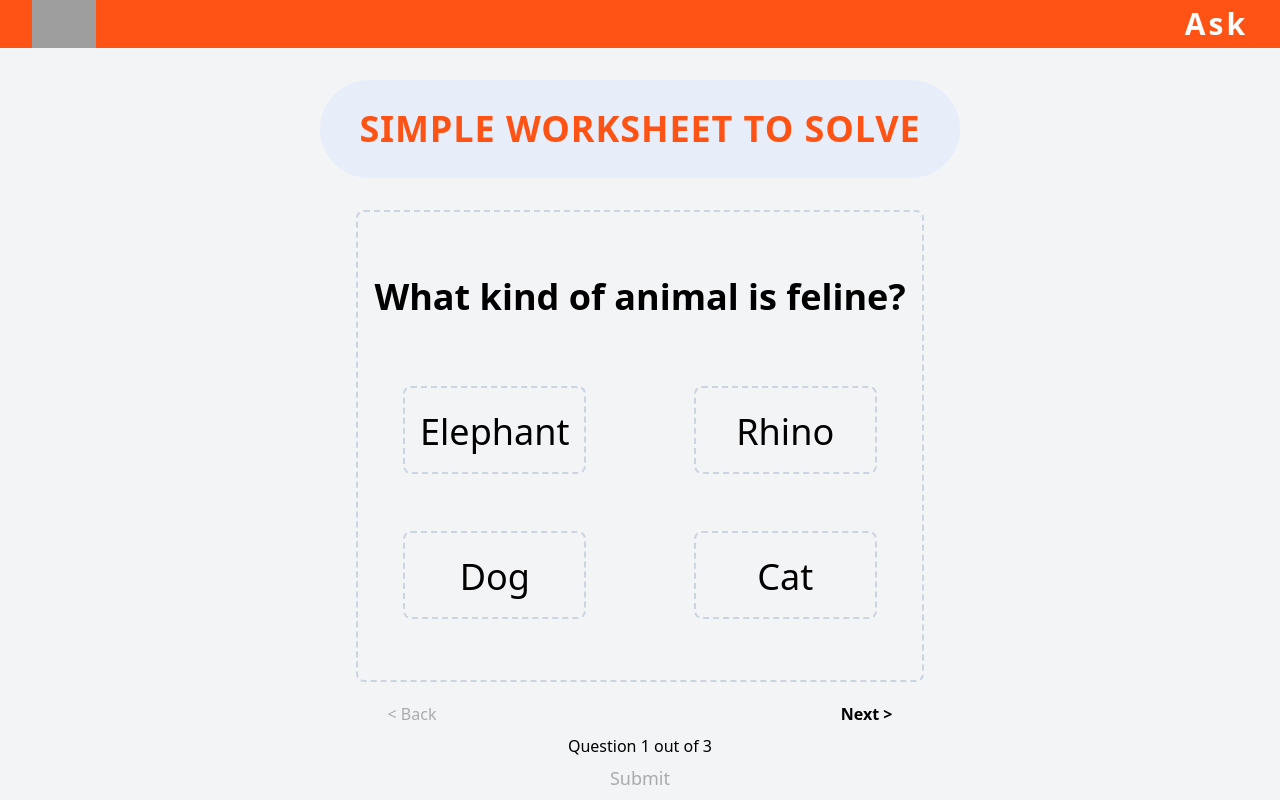
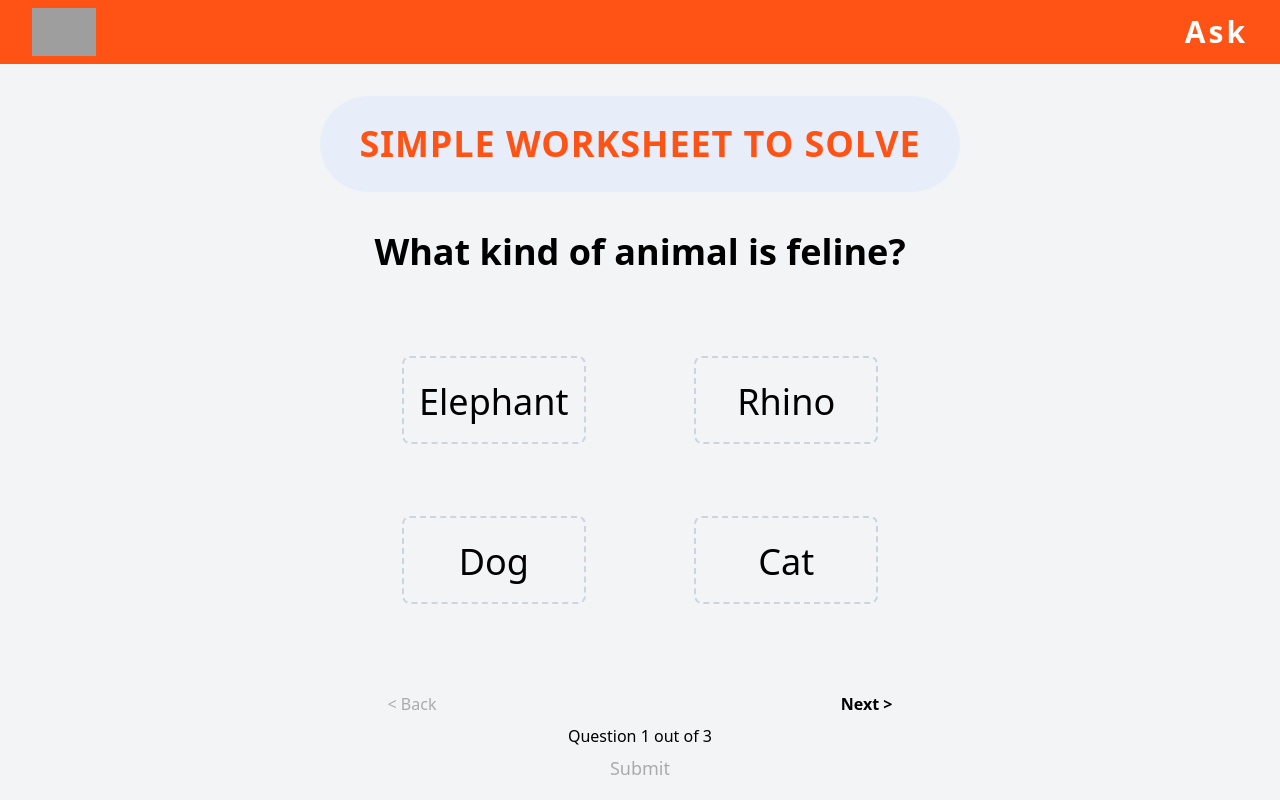
Before and after one commit to SMMalek/red-level, a React (Create React App) app: page / in a window 1280 px wide. Both pictures are taken after a click on the button "Start". Built offline with nearby package versions, Linux system fonts and the light colour scheme; grey boxes are pictures that could not be loaded.

Commit message:
fix-resp

```diff
--- a/src/App.js
+++ b/src/App.js
@@ -26,15 +26,19 @@ const App = () => {
 
   return (
     <div className="flex flex-col bg-gray-100 h-screen">
-      <Nav />
-      <Title />
+      <div className="h-1/5">
+        <Nav />
+        <Title />
+      </div>
       {start
         ?
-        <div className="h-full">
+        <div className="h-4/5">
           <Main appList={appList} reInitialize={reInitialize}/>
         </div>
         :
-        <button className={startBtnStyle} onClick={initialize}>Start</button>
+        <div className="py-40 h-4/5">
+          <button className={startBtnStyle} onClick={initialize}>Start</button>
+        </div>
       }
     </div>
   )
--- a/src/components/Choice.js
+++ b/src/components/Choice.js
@@ -6,9 +6,9 @@ import React from 'react'
       {
         props.setAnswersList(props.text,props.current)
     }
-    let btnStyle="flex m-auto w-3/6 sm:w-4/6 border-2 sm:p-5 border-dashed rounded-lg border-slate-300 hover:bg-redmenta/10 w-fit justify-center p-5 transition-all ease-in duration-200 "
+    let btnStyle="flex m-auto w-3/6 sm:w-4/6 border-2 sm:p-5 border-dashed rounded-lg border-slate-300 hover:bg-redmenta/10 justify-center p-5 transition-all ease-in duration-200 "
     if(props.selected === props.text){
-      btnStyle = "flex m-auto w-3/6 sm:w-4/6 border-2 sm:p-5  border-dashed rounded-lg border-slate-900 bg-redmenta/10 w-fit justify-center p-5 transition-all ease-in duration-200"
+      btnStyle = "flex m-auto w-3/6 sm:w-4/6 border-2 sm:p-5  border-dashed rounded-lg border-slate-900 bg-redmenta/10 justify-center p-5 transition-all ease-in duration-200"
     }
 
     return (
--- a/src/components/Main.js
+++ b/src/components/Main.js
@@ -42,7 +42,7 @@ import Results from './Results.js'
         {!isSubmitted
           ?
             <div className="flex flex-col h-full md:w-4/6 m-auto">
-            <div className="flex flex-col  m-auto h-4/5  w-4/6 border-2 border-dashed rounded-lg border-slate-300">
+            <div className="flex flex-col  m-auto h-4/5  w-4/6">
               <Question questions={props.appList} current={current} />
               <Choices questions={props.appList} current={current} setAnswersList={setAnswersList} list={list}/>
             </div>
--- a/src/components/Nav.js
+++ b/src/components/Nav.js
@@ -3,7 +3,7 @@ import Logo from './Logo.js'
 
 const Nav = () => {
   return (
-    <div className="flex flex-row justify-between w-full h-16 bg-redmenta">
+    <div className="flex flex-row justify-between w-full h-[40%] bg-redmenta">
       <Logo />
       <h1 className="text-3xl my-auto mr-8 text-[#fffdfb] font-bold tracking-widest">Ask</h1>
     </div>
--- a/src/components/Results.js
+++ b/src/components/Results.js
@@ -8,8 +8,8 @@ import React from 'react'
     const RetakeBtnStyle = "text-3xl text-slate-600 font-medium mx-auto my-12 pt-3 pb-4 px-5 w-fit bg-redmenta/10 border-2 border-solid rounded-full border-gray/5 transition-all ease-in-out duration-300 hover:border-slate-400"
 
     return (
-      <div className="flex flex-col m-auto w-5/6 sm:w-4/6 md:w-3/6 lg:w-2/6 my-7 w-fit">
-        <div className="flex flex-col border-2 border-solid rounded-lg border-slate-300">
+      <div className="flex flex-col m-auto w-5/6 sm:w-4/6 md:w-3/6 lg:w-2/6 py-10 ">
+        <div className="flex flex-col">
           <div className="m-auto text-2xl sm:text-3xl my-8 py-3">You first answer is <strong className="text-redmenta/90">{check(0)}</strong></div>
           <hr className="border-slate-200 border-solid mx-4"/>
           <div className="m-auto text-2xl sm:text-3xl my-8 py-3">You second answer is <strong className="text-redmenta/90">{check(1)}</strong></div>
--- a/src/components/Title.js
+++ b/src/components/Title.js
@@ -2,7 +2,7 @@ import React from 'react'
 
 const Title = () => {
   return (
-    <div className="flex w-4/6 md:w-3/6 h-1/6 my-8 mx-auto px-5 sm:px-15 bg-blue-100/50 rounded-full">
+    <div className="flex w-4/6 md:w-3/6 h-[50%] sm:h-[60%]  my-8 mx-auto px-5 sm:px-15 bg-blue-100/50 rounded-full">
       <h1 className="text-2xl sm:text-3xl md:text-4xl lg:text-4xl m-auto justify-center align-center text-center text-redmenta font-semibold sm:font-bold sm:tracking-wide">SIMPLE WORKSHEET TO SOLVE</h1>
     </div>
   );
```
